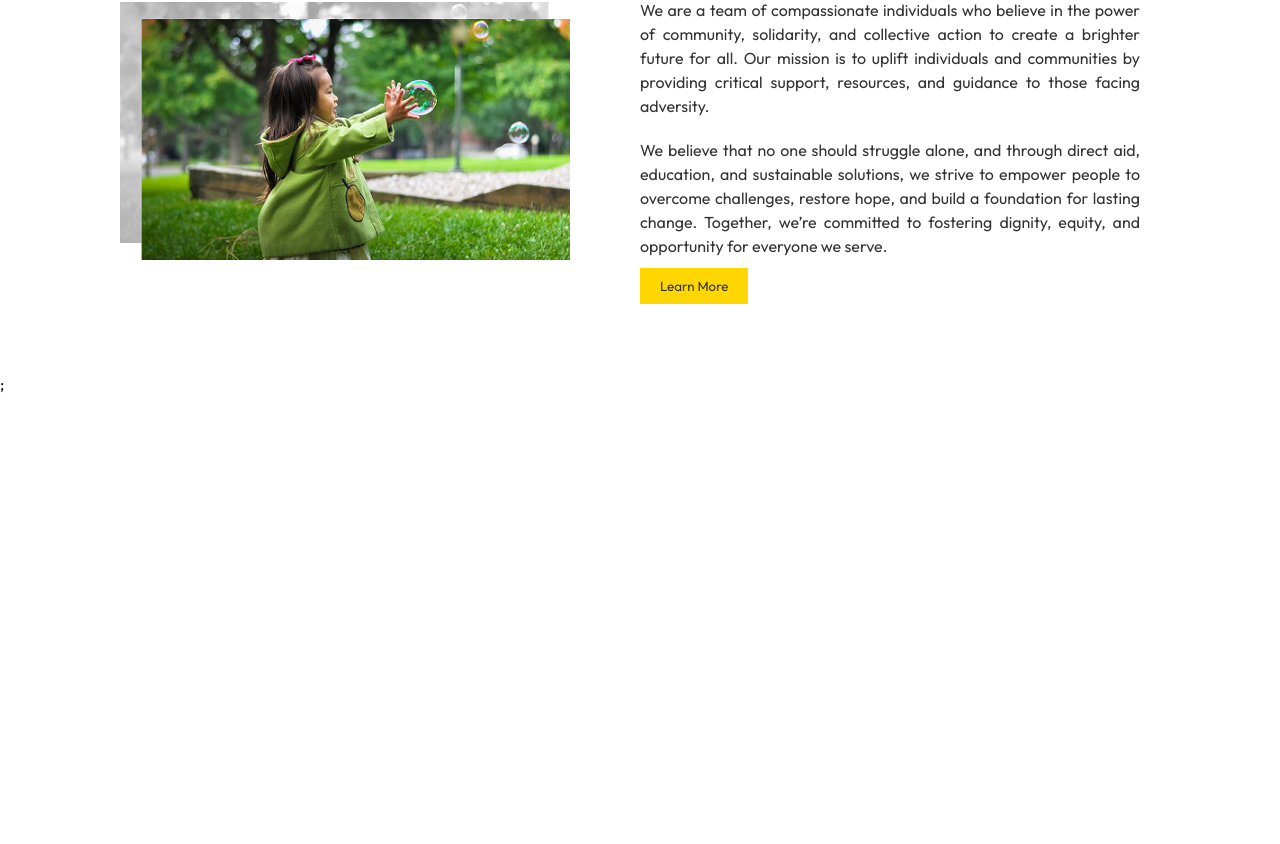
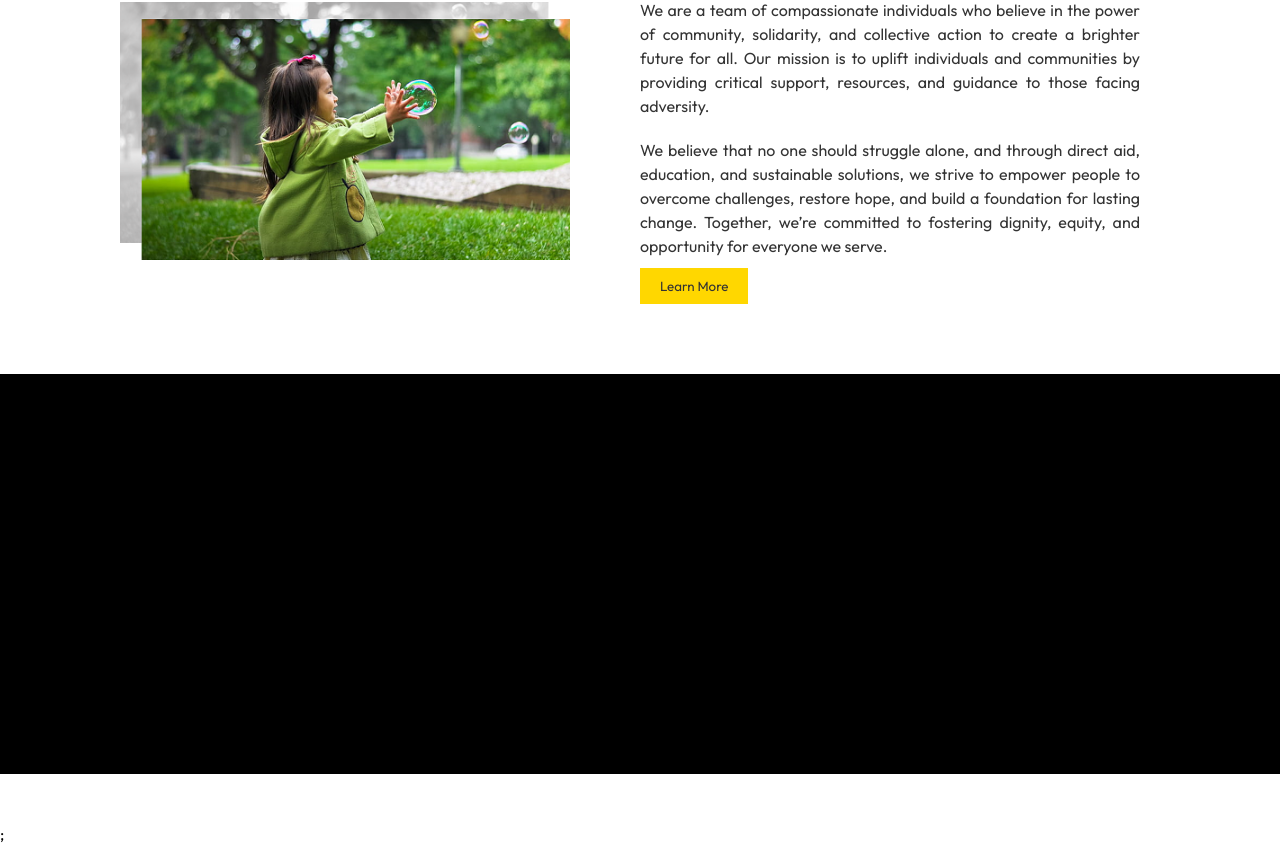
Before and after one commit to Ajioz/daro, a Next.js app: page /home in a window 1280 px wide. Shown: the part 1128-1972 px from the top of the page. Before the commit the page ends 1522 px from the top, so only its background shows below. Built offline with nearby package versions, Linux system fonts and the light colour scheme.

Commit message:
added fundraising section

```diff
--- /dev/null
+++ b/components/Home/Fundraising/fundR.module.css
@@ -0,0 +1,14 @@
+.container {
+  margin: 50px auto;
+  min-height: 50vh;
+  background-color: #000;
+  display: block;
+}
+
+.container .header{
+    display: flex;
+    justify-content: center;
+    align-items: center;
+    flex-direction: column;
+    background-color: #263238;
+}
--- /dev/null
+++ b/components/Home/Fundraising/index.js
@@ -0,0 +1,8 @@
+import React from "react";
+import fundStyle from "./fundR.module.css";
+
+const FundRaising = () => {
+  return <div className={fundStyle.container}>FundRaising</div>;
+};
+
+export default FundRaising;
--- a/pages/home/index.js
+++ b/pages/home/index.js
@@ -1,5 +1,6 @@
 import About from "@/components/About";
 import HomeComponent from "@/components/Home";
+import FundRaising from "@/components/Home/Fundraising";
 import RollOver from "@/components/Home/Rollover";
 import Navbar from "@/components/Layout/navbar";
 import React from "react";
@@ -11,6 +12,7 @@ const Hompage = () => {
       <HomeComponent />
       <RollOver />
       <About />
+      <FundRaising />
     </>
   );
 };
```
